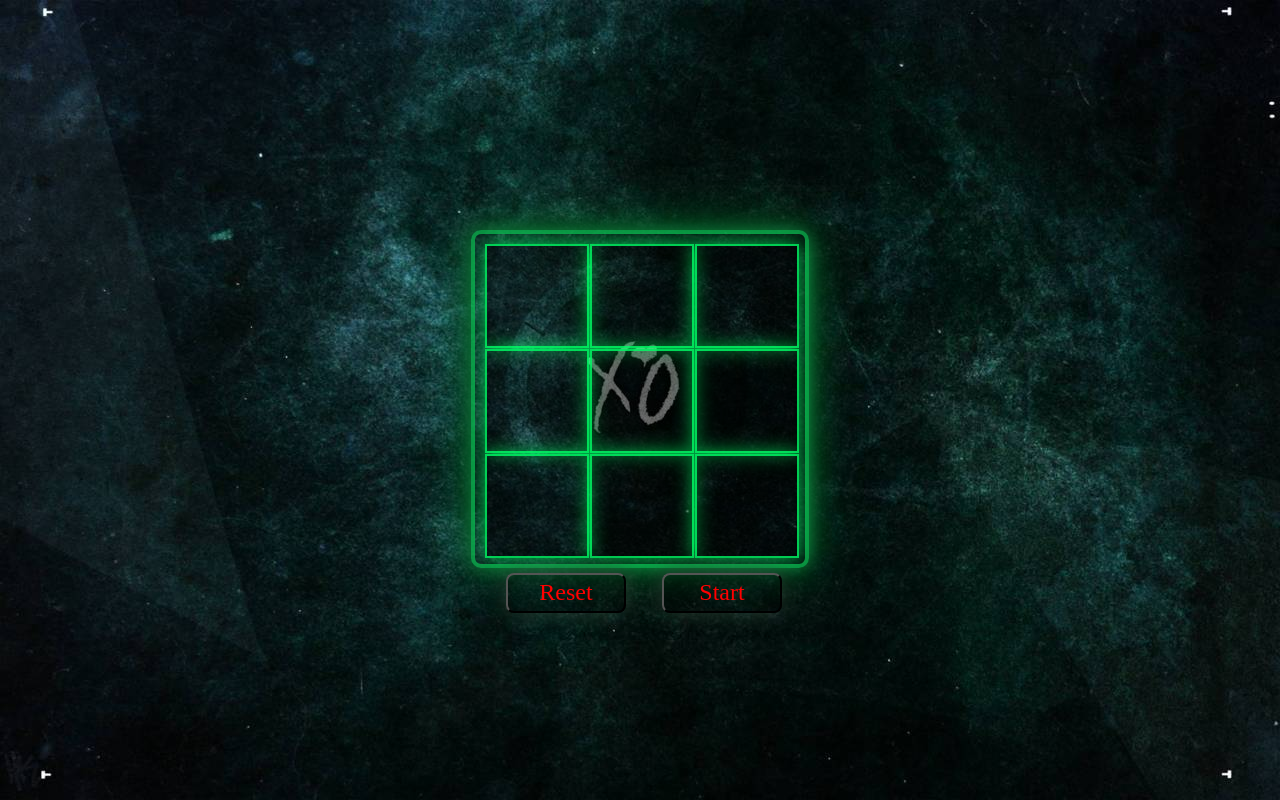
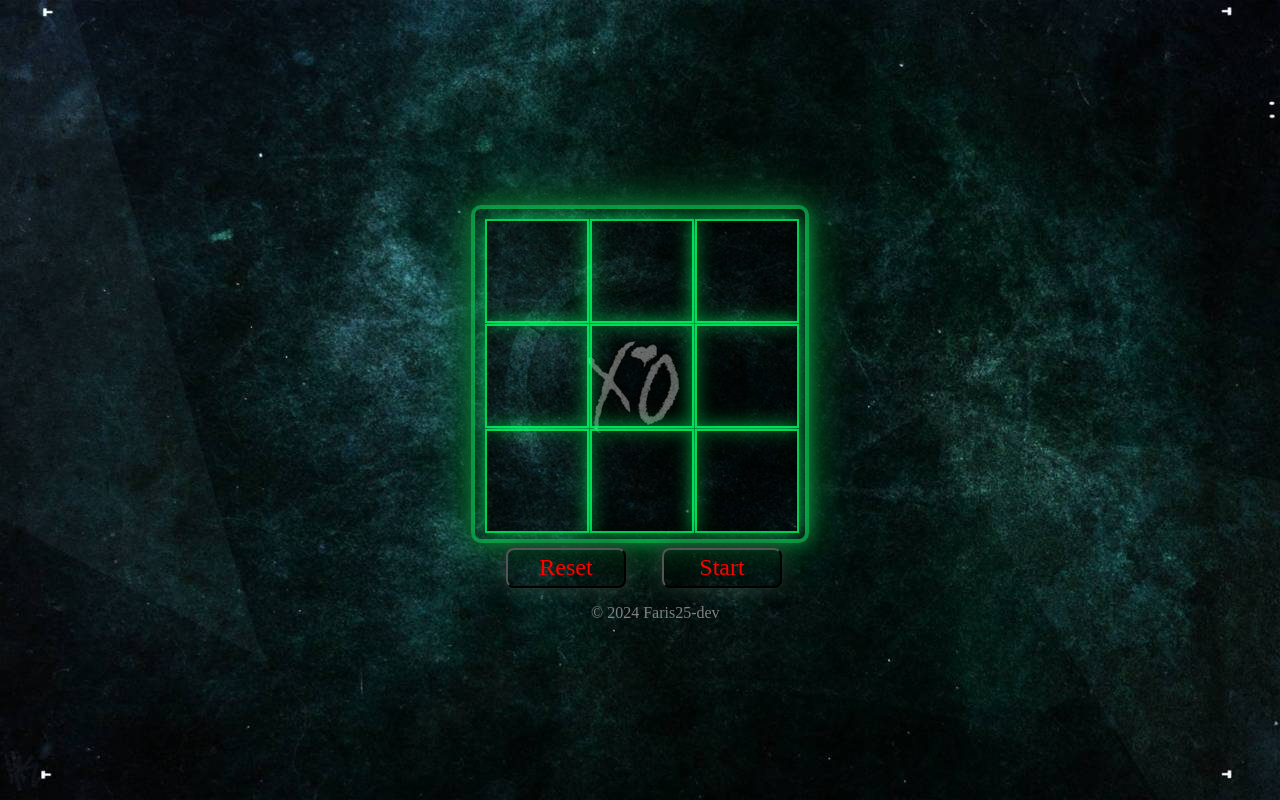
Before and after one commit to Faris25-dev/Tic-Tac-Toe, a plain HTML site: page index.html in a window 1280 px wide. Drawn offline with Linux system fonts and the light colour scheme.

Commit message:
Update index.html

```diff
--- a/index.html
+++ b/index.html
@@ -32,6 +32,7 @@
 
             </div>
         </div>
+         <p style="color: grey; margin-left: 120px;">&copy; 2024 Faris25-dev</p>
     </div>
 
     <script src="index.js"></script>
```
